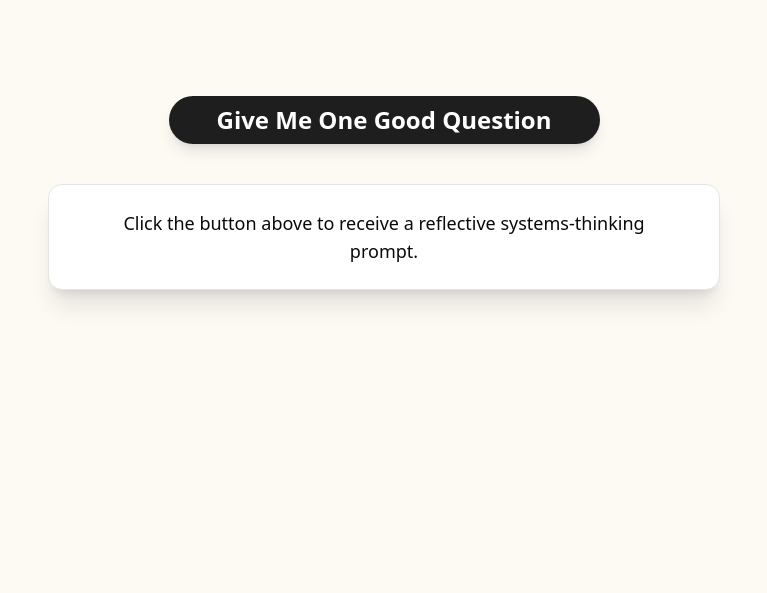
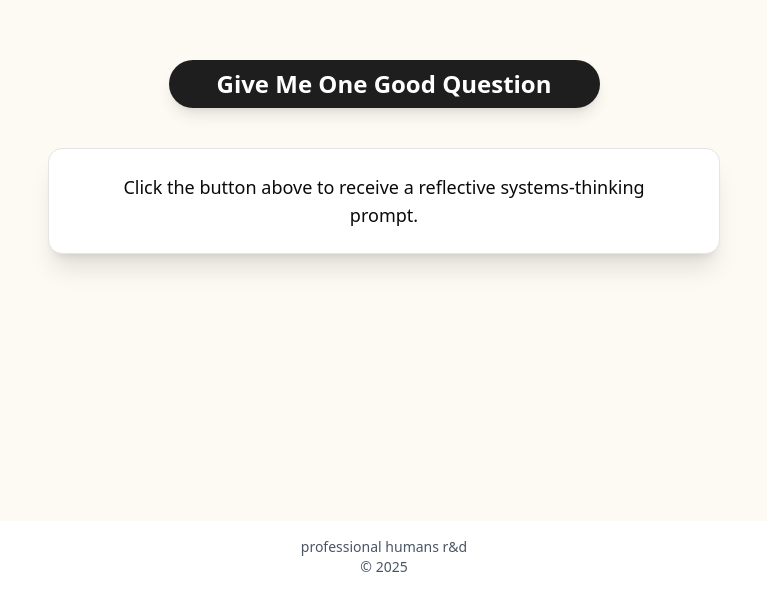
Before and after one commit to mngyuan/rids-question, a Next.js app: page / in a window 1280 px wide. Shown: the part 207-800 px from the top of the page, without its empty margins (256-1023 px from the left). Built offline with nearby package versions, Linux system fonts and the light colour scheme.

Commit message:
add footer

```diff
--- a/src/app/page.tsx
+++ b/src/app/page.tsx
@@ -11,9 +11,15 @@ export default function Home() {
           content="A reflective tool for systems-thinking questions"
         />
       </Head>
-      <main>
-        <OneGoodQuestion />
-      </main>
+      <div className="flex flex-col min-h-screen">
+        <main className="grow flex flex-col">
+          <OneGoodQuestion />
+        </main>
+        <footer className="text-center py-4 text-sm text-gray-600">
+          <p>professional humans r&d</p>
+          <p>&copy; {new Date().getFullYear()}</p>
+        </footer>
+      </div>
     </>
   );
 }
--- a/src/components/OneGoodQuestion.tsx
+++ b/src/components/OneGoodQuestion.tsx
@@ -100,7 +100,7 @@ const OneGoodQuestion = () => {
   };
 
   return (
-    <div className="min-h-screen flex flex-col items-center justify-center bg-[#fdf9f3] px-4 text-center text-[#1e1e1e]">
+    <div className="grow flex flex-col items-center justify-center bg-[#fdf9f3] px-4 text-center text-[#1e1e1e]">
       <Button
         className="text-xl md:text-2xl px-12 py-6 mb-10 rounded-full shadow-lg font-bold bg-[#1e1e1e] text-white hover:scale-105 transition-transform"
         onClick={showRandomQuestion}
```
